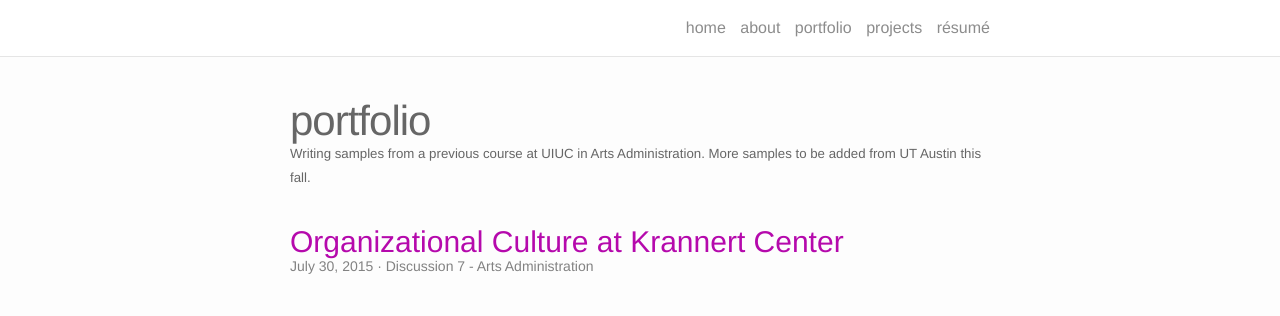
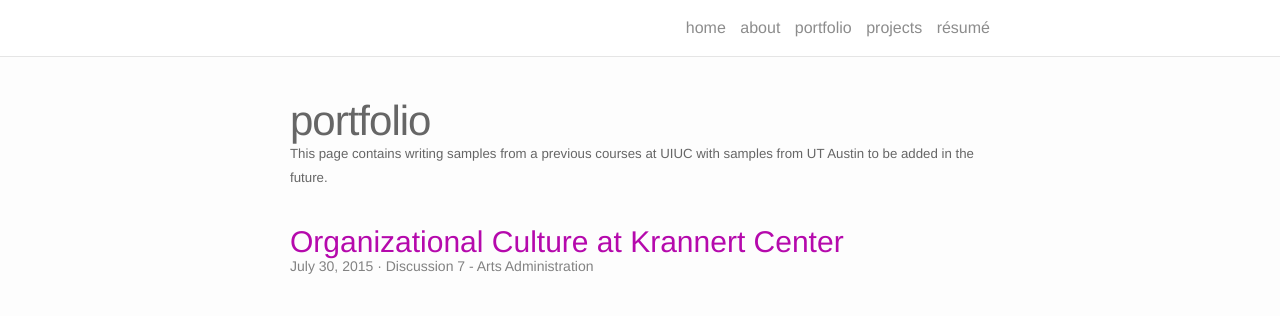
Before and after one commit to michelleplunkett/michelleplunkett.github.io, a Jekyll site: the page built from portfolio.md, in a window 1280 px wide and 900 px high. Shown: the top 316 px of the window. Built offline with Jekyll 4.4.1, drawn with Linux system fonts in a browser that asks for light colours; nearby versions of some CDN libraries.

Commit message:
Update portfolio.md

```diff
--- a/portfolio.md
+++ b/portfolio.md
@@ -1,7 +1,7 @@
 ---
 layout: page
 title: portfolio
-description: Writing samples from a previous course at UIUC in Arts Administration. More samples to be added from UT Austin this fall.
+description: This page contains writing samples from a previous courses at UIUC with samples from UT Austin to be added in the future.
 permalink: /portfolio/
 ---
 
```
